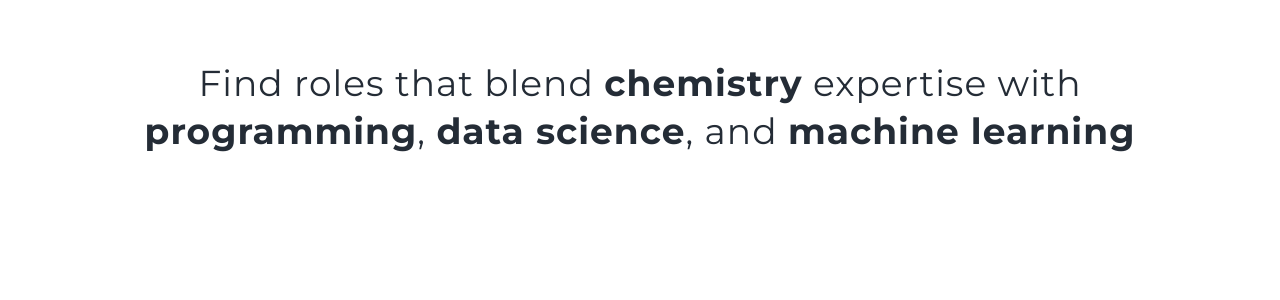
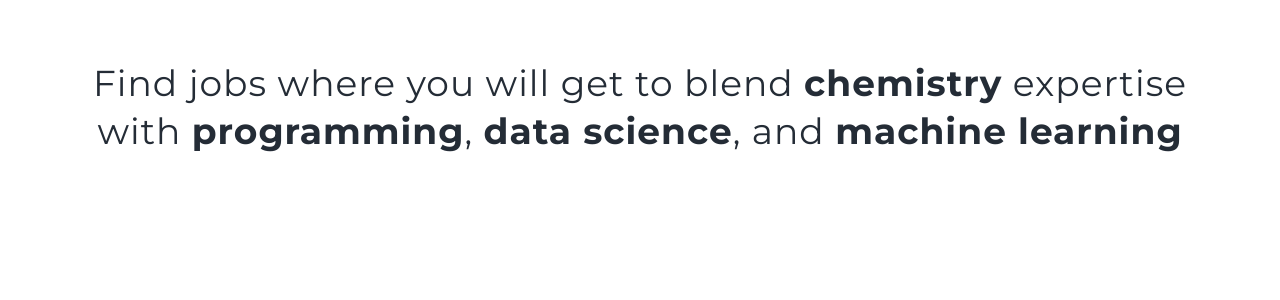
Before and after one commit to bodowd/chirole, a Flask app: page / in a window 1280 px wide. Shown: the part 69-369 px from the top of the page. Run offline with Flask 2, Linux system fonts and the light colour scheme; data that the repository does not hold is empty; parts of the project's set-up code (start-up, migrations or seed data) failed here and were passed over; some libraries are stand-ins or nearby versions.

Commit message:
change message

```diff
--- a/app/templates/home.html
+++ b/app/templates/home.html
@@ -3,7 +3,7 @@
 		<section class="jobs">
 		<div class="container">
 			<div class="row heading">
-				<h2>Find roles that blend <strong>chemistry</strong> expertise with <strong>programming</strong>,
+				<h2>Find jobs where you will get to blend <strong>chemistry</strong> expertise with <strong>programming</strong>,
 					<strong>data science</strong>, and <strong>machine learning</strong></h2>
 			</div>
 			<div class="companies">
--- a/app/templates/layout.html
+++ b/app/templates/layout.html
@@ -4,7 +4,7 @@
 		<link rel="stylesheet" href="//maxcdn.bootstrapcdn.com/font-awesome/4.3.0/css/font-awesome.min.css">
         <meta charset="utf-8">
         <meta http-equiv="X-UA-Compatible" content="IE=edge,chrome=1">
-        <title>Chirole: Roles at the interface of chemistry, programming, and data science</title>
+        <title>Chirole: Jobs that use chemistry, programming, data science, and machine learning</title>
         <meta name="description" content="">
         <meta name="viewport" content="width=device-width, initial-scale=1">
 
```
